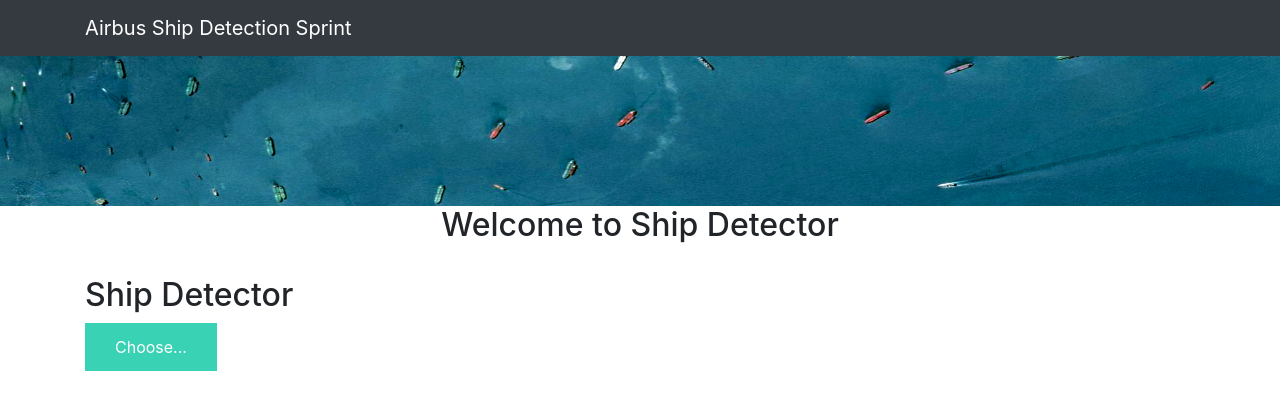
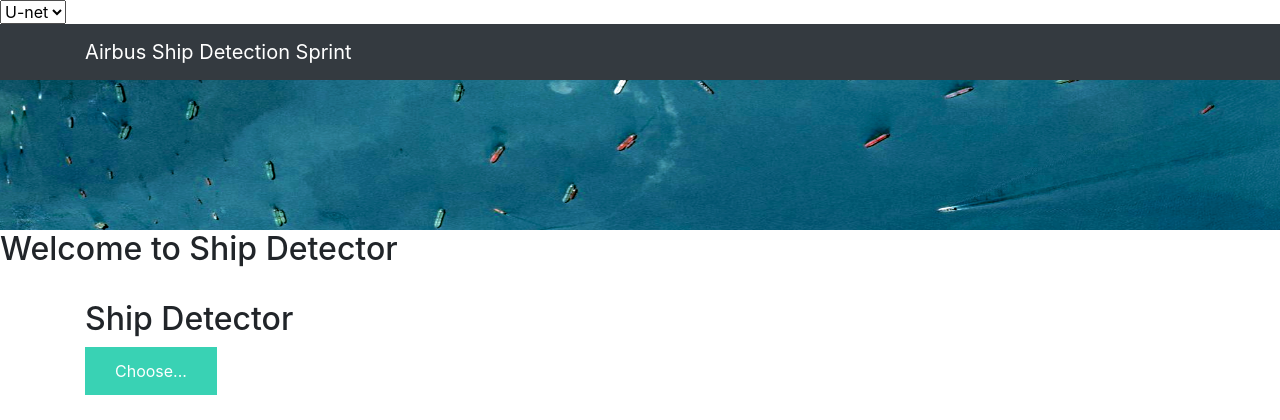
Before and after one commit to Wwwzff/ShipDetector, a Flask app: page / in a window 1280 px wide. Shown: the top 420 px of the page. Run offline with Flask 2, Linux system fonts and the light colour scheme; some libraries are stand-ins or nearby versions.

Commit message:
Update base.html

```diff
--- a/templates/base.html
+++ b/templates/base.html
@@ -5,6 +5,10 @@
     <meta name="viewport" content="width=device-width, initial-scale=1.0">
     <meta http-equiv="X-UA-Compatible" content="ie=edge">
     <title>Airbus Ship Detection</title>
+    <select class="select">
+        <option value ="U-net">U-net</option>
+    </select>
+
     <link href="https://cdn.bootcss.com/bootstrap/4.0.0/css/bootstrap.min.css" rel="stylesheet">
     <script src="https://cdn.bootcss.com/popper.js/1.12.9/umd/popper.min.js"></script>
     <script src="https://cdn.bootcss.com/jquery/3.3.1/jquery.min.js"></script>
@@ -19,7 +23,7 @@
         </div>
     </nav>
     <img height="150" width="100%" src="header.jpg">
-    <h2 align="center">Welcome to Ship Detector</h2>
+    <div class = 'title'><h2>Welcome to Ship Detector</h2></div>
     <div class="container">
         <div id="content" style="margin-top:2em">{% block content %}{% endblock %}</div>
     </div>
```
